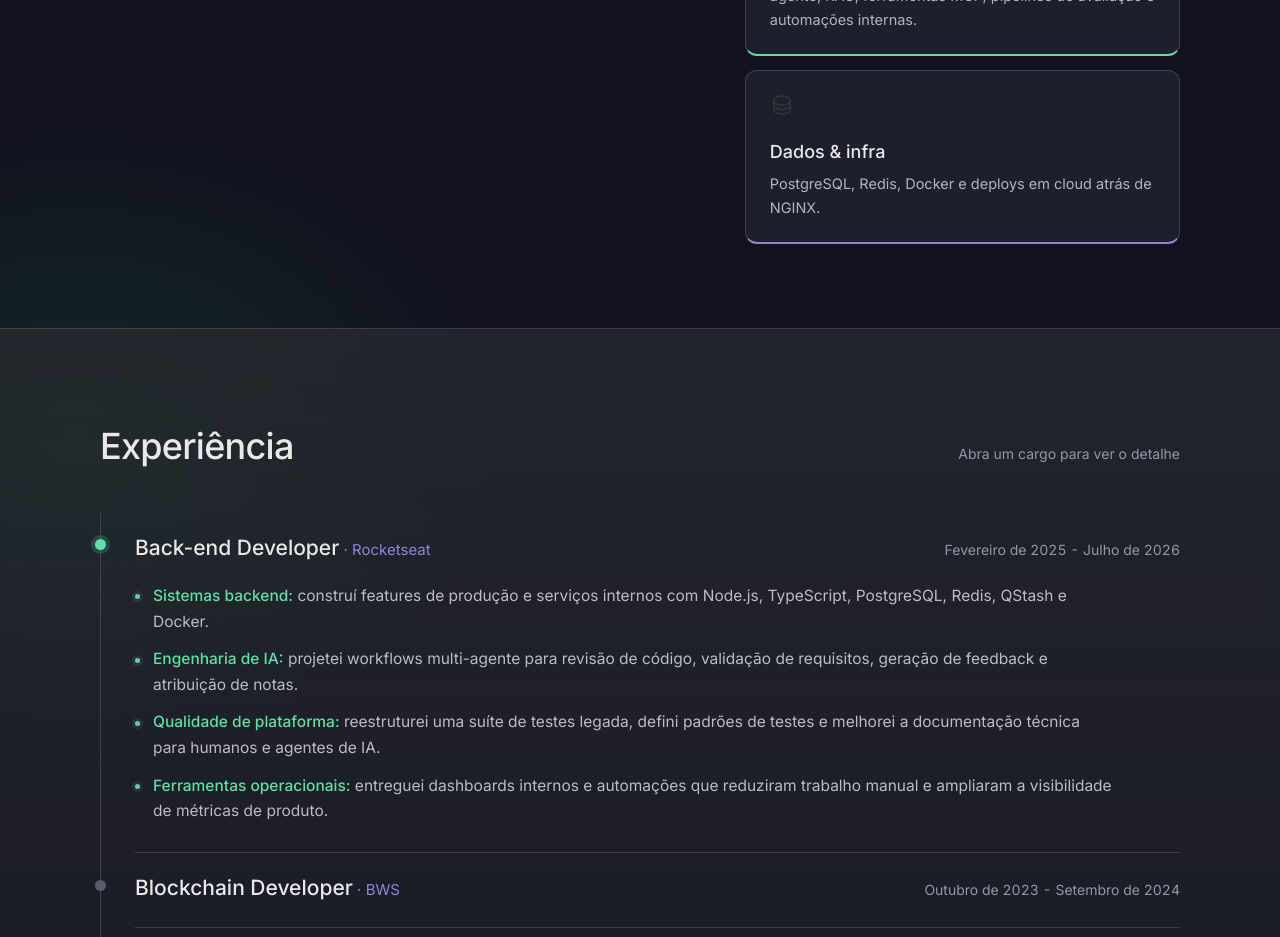
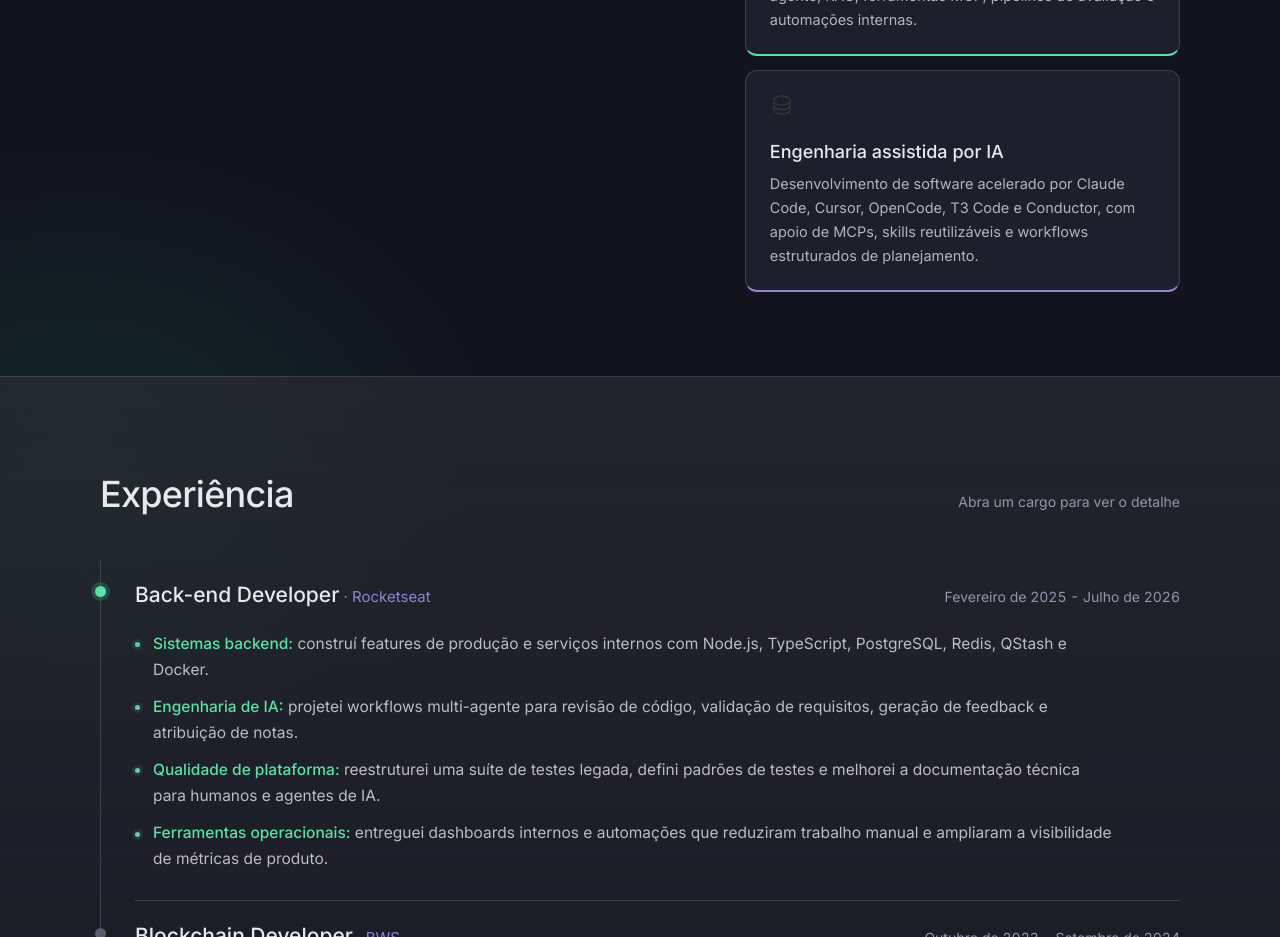
Before and after one commit to levysantiago/personal-page, a React (Create React App) app: page /#/ in a window 1280 px wide. Shown: the part 1500-2437 px from the top of the page. Built offline with nearby package versions, Linux system fonts and the light colour scheme.

Commit message:
copy: replace data infra card with ai-assisted engineering

```diff
--- a/src/pages/sections-v2/AboutV2/content/en.ts
+++ b/src/pages/sections-v2/AboutV2/content/en.ts
@@ -31,9 +31,9 @@ export const en = {
     {
       icon: "database" as const,
       accent: "accent" as const,
-      title: "Data & infra",
+      title: "AI-Assisted Engineering",
       description:
-        "PostgreSQL, Redis, Docker and cloud deployments behind NGINX.",
+        "Software development accelerated by Claude Code, Cursor, OpenCode, T3 Code, and Conductor, supported by MCPs, reusable skills, and structured planning workflows.",
     },
   ],
 };
--- a/src/pages/sections-v2/AboutV2/content/pt.ts
+++ b/src/pages/sections-v2/AboutV2/content/pt.ts
@@ -31,9 +31,9 @@ export const pt = {
     {
       icon: "database" as const,
       accent: "accent" as const,
-      title: "Dados & infra",
+      title: "Engenharia assistida por IA",
       description:
-        "PostgreSQL, Redis, Docker e deploys em cloud atrás de NGINX.",
+        "Desenvolvimento de software acelerado por Claude Code, Cursor, OpenCode, T3 Code e Conductor, com apoio de MCPs, skills reutilizáveis e workflows estruturados de planejamento.",
     },
   ],
 };
```
